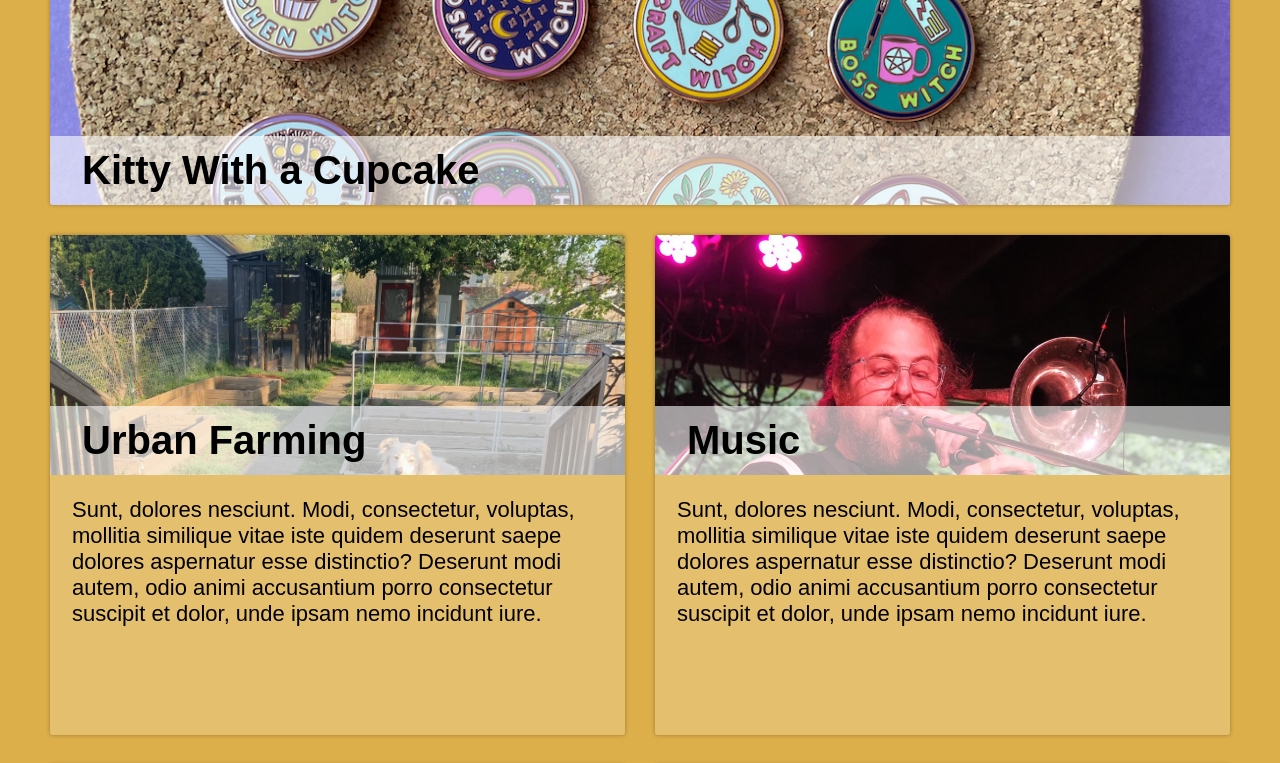
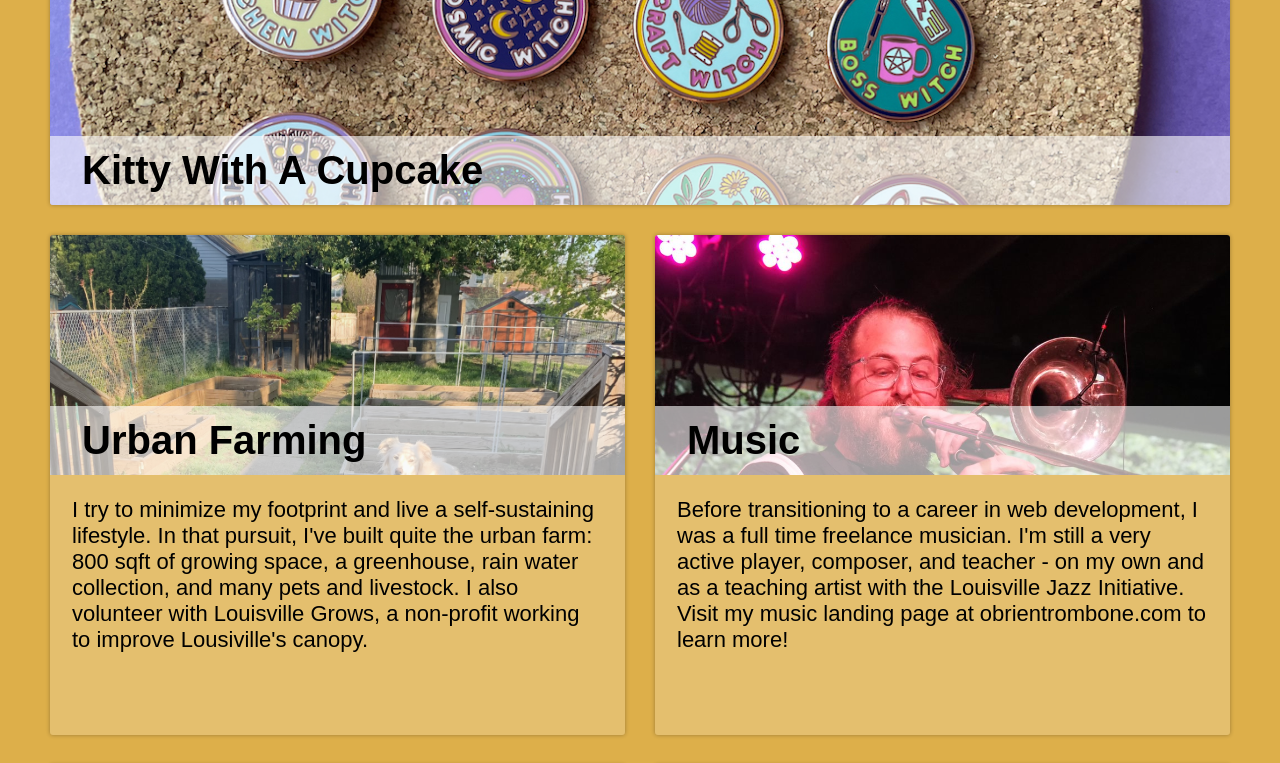
Before and after one commit to csobrien90/csobrien90.github.io, a React (Create React App) app: page / in a window 1280 px wide. Shown: the part 3180-3943 px from the top of the page. Built offline with nearby package versions, Linux system fonts and the light colour scheme; grey boxes are pictures that could not be loaded; a web font is replaced by a local one.

Commit message:
write copy for interests section

```diff
--- a/src/index.css
+++ b/src/index.css
@@ -719,7 +719,7 @@ Media queries
 
 	.interestCard:first-of-type p, .interestCard:last-of-type p {
 		position: absolute;
-		background-color: rgba(255,255,255,.6);
+		background-color: rgba(255,255,255,.8);
 		margin: 4% 5%;
 		padding: 2em;
 		width: 90%;
--- a/src/interests.json
+++ b/src/interests.json
@@ -1,44 +1,44 @@
 [
 	{
 		"title": "Music",
-		"description": "Sunt, dolores nesciunt. Modi, consectetur, voluptas, mollitia similique vitae iste quidem deserunt saepe dolores aspernatur esse distinctio? Deserunt modi autem, odio animi accusantium porro consectetur suscipit et dolor, unde ipsam nemo incidunt iure.",
+		"description": "Before transitioning to a career in web development, I was a full time freelance musician. I'm still a very active player, composer, and teacher - on my own and as a teaching artist with the Louisville Jazz Initiative. Visit my music landing page at obrientrombone.com to learn more!",
 		"imageSrc": "./images/music.jfif",
-		"imageAlt": "",
+		"imageAlt": "Chad playing a silver trombone with the band, Potassium Man",
 		"link": "https://obrientrombone.com"
 	},
 	{
 		"title": "Louisville Jazz Initiative",
-		"description": "Sunt, dolores nesciunt. Modi, consectetur, voluptas, mollitia similique vitae iste quidem deserunt saepe dolores aspernatur esse distinctio? Deserunt modi autem, odio animi accusantium porro consectetur suscipit et dolor, unde ipsam nemo incidunt iure.",
+		"description": "I am a cofounder of the Louisville Jazz Initiative, a diverse, intergenerational coalition of Louisville jazz artists and educators dedicated to culturally authentic performing and teaching of the Black American music, Jazz. Check out our site for media, information, and details on upcoming shows.",
 		"imageSrc": "./images/louisville-jazz-initiative.png",
-		"imageAlt": "",
+		"imageAlt": "Four jazz musicians, founding members of the Louisville Jazz Initiative, standing on the bank of the Ohio River with the Louisville skyline in the background",
 		"link": "https://louisvillejazzinitiative.com"
 	},
 	{
 		"title": "Code Louisville",
-		"description": "Sunt, dolores nesciunt. Modi, consectetur, voluptas, mollitia similique vitae iste quidem deserunt saepe dolores aspernatur esse distinctio? Deserunt modi autem, odio animi accusantium porro consectetur suscipit et dolor, unde ipsam nemo incidunt iure.",
+		"description": "Code Louisville is a free coding bootcamp that I utilized to guide my transition into a life as a developer. I enrolled in my first class in May 2021 and had my first job in the industry just five months later - now, I am a Code Louisville mentor. Needless to say, I really believe in this program!",
 		"imageSrc": "./images/code-louisville.jpg",
-		"imageAlt": "",
+		"imageAlt": "A stock image of computer code, specifically a JavaScript React component",
 		"link": "https://codelouisville.org"
 	},
 	{
 		"title": "Urban Farming",
-		"description": "Sunt, dolores nesciunt. Modi, consectetur, voluptas, mollitia similique vitae iste quidem deserunt saepe dolores aspernatur esse distinctio? Deserunt modi autem, odio animi accusantium porro consectetur suscipit et dolor, unde ipsam nemo incidunt iure.",
+		"description": "I try to minimize my footprint and live a self-sustaining lifestyle. In that pursuit, I've built quite the urban farm: 800 sqft of growing space, a greenhouse, rain water collection, and many pets and livestock. I also volunteer with Louisville Grows, a non-profit working to improve Lousiville's canopy.",
 		"imageSrc": "./images/garden.jpg",
-		"imageAlt": "",
+		"imageAlt": "Chad's backyard, featuring raised garden beds, a chicken run, a shed, and his dog, Buttercup",
 		"link": "https://louisvillegrows.org/"
 	},
 	{
 		"title": "Mutual Aid Organizations",
-		"description": "Sunt, dolores nesciunt. Modi, consectetur, voluptas, mollitia similique vitae iste quidem deserunt saepe dolores aspernatur esse distinctio? Deserunt modi autem, odio animi accusantium porro consectetur suscipit et dolor, unde ipsam nemo incidunt iure.",
+		"description": "Especially since the COVID-19 pandemic began, Louisville has seen an exciting increase in the number of mutual aid networks. Organizations like Change Today Change Tomorrow and Louisville Community Grocery are fighting for intersectional social justice - and I am happy to help in any way I can!",
 		"imageSrc": "./images/mutual-aid.webp",
-		"imageAlt": "",
+		"imageAlt": "The food pantry of Change Today Change Tomorrow, a non-profit working to feed hungry families and bring food justice to Louisville",
 		"link": "https://louisvillecommunitygrocery.com/"
 	},
 	{
-		"title": "Kitty With a Cupcake",
-		"description": "Sunt, dolores nesciunt. Modi, consectetur, voluptas, mollitia similique vitae iste quidem deserunt saepe dolores aspernatur esse distinctio? Deserunt modi autem, odio animi accusantium porro consectetur suscipit et dolor, unde ipsam nemo incidunt iure.",
+		"title": "Kitty With A Cupcake",
+		"description": "My wife, Emily, is extremely talented! She designs cute enamel pins and other accessories, creates knitting patterns, and hosts a popular witchy themed fiber arts podcast, called Fiber Coven. Visit her site to see her adorable work - and to check out its Shopify theme, customized by me!",
 		"imageSrc": "./images/kitty.jpg",
-		"imageAlt": "",
+		"imageAlt": "Enamel pins from Kitty With A Cupcake's witchy merit badge series",
 		"link": "https://kittywithacupcake.com"
 	}
 ]
```
